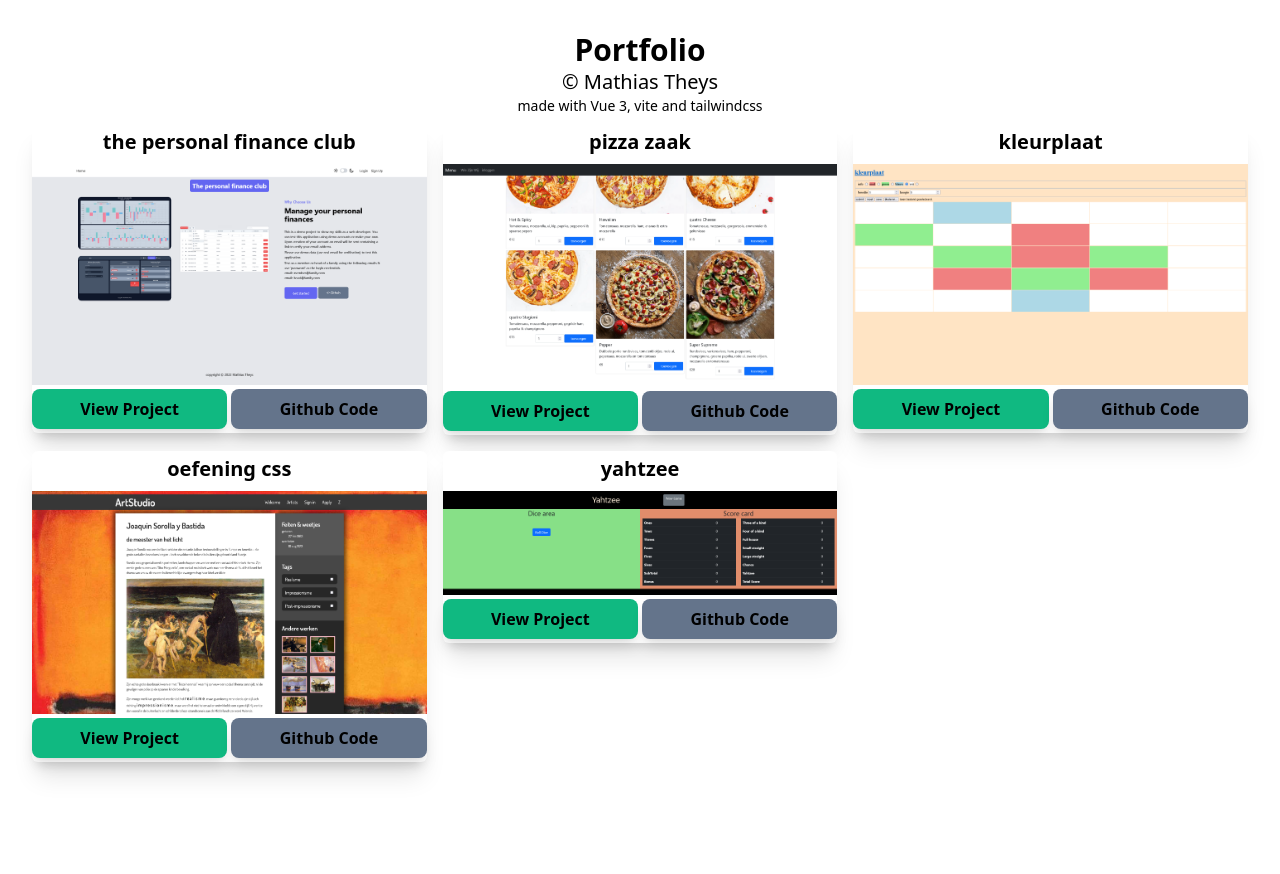
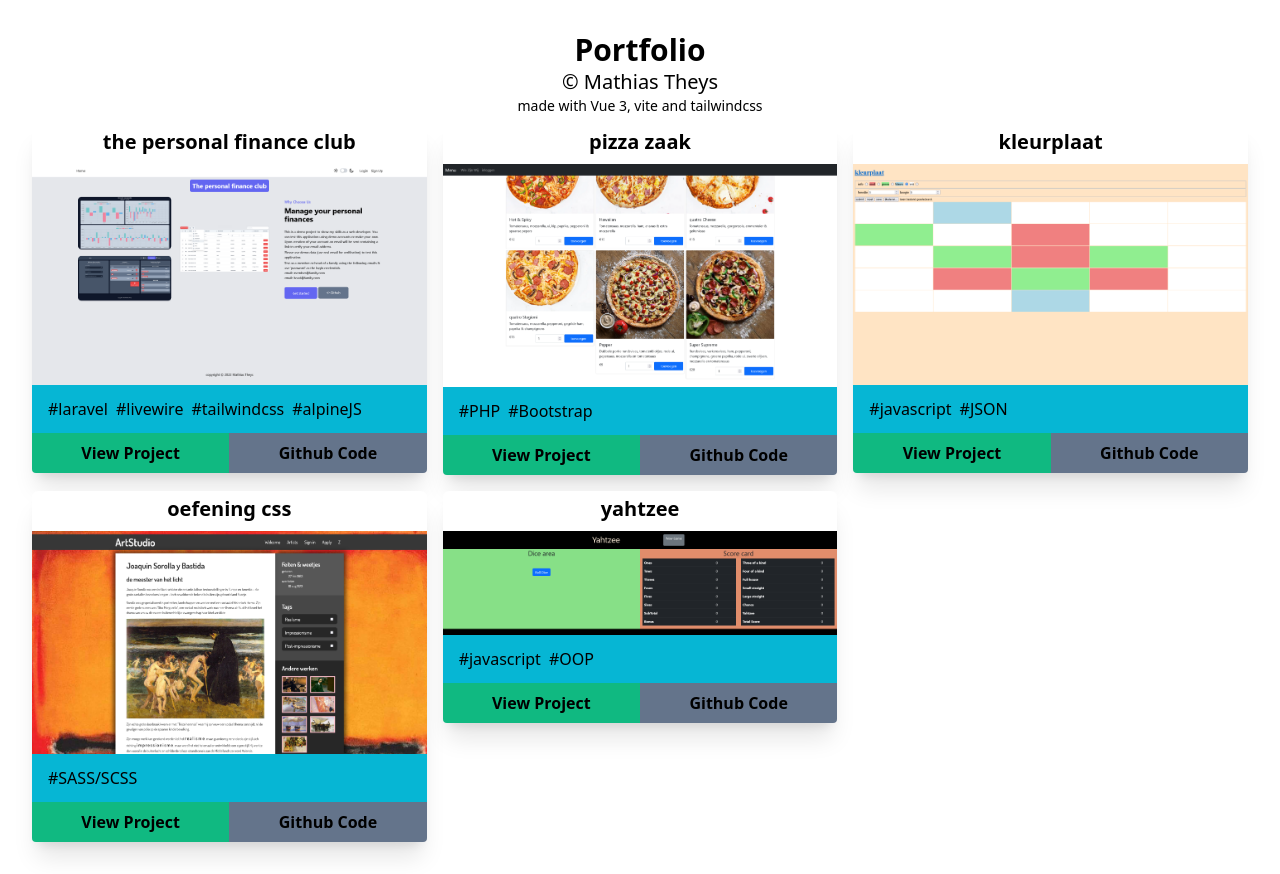
Before and after one commit to AtlasMountains/Portfolio, a Vue app: page / in a window 1280 px wide. Before the commit the page ends 800 px from the top, so only its background shows below. Built offline with nearby package versions, Linux system fonts and the light colour scheme.

Commit message:
adding tags

```diff
--- a/src/App.vue
+++ b/src/App.vue
@@ -29,13 +29,24 @@ export default {
         linkProject: "https://siteskip.be/",
         foto: "/src/assets/FinanceClub.png",
         title: "the personal finance club",
-      },
+        tags: [
+          {id:1,name:'laravel'},
+          {id:2,name:'livewire'},
+          {id:3,name:'tailwindcss'},
+          {id:4,name:'alpineJS'},
+        ]
+        }
+      ,
       {
         id: 2,
         linkCode: "https://github.com/AtlasMountains",
         linkProject: "https://pizza.siteskip.be/",
         foto: "/src/assets/PizzaZaak.png",
         title: "pizza zaak",
+        tags: [
+          {id:1,name:'PHP'},
+          {id:2,name:'Bootstrap'}
+        ]
       },
       {
         id: 3,
@@ -43,6 +54,10 @@ export default {
         linkProject: "https://atlasmountains.github.io/kleurplaat/",
         foto: "/src/assets/kleurplaat.png",
         title: "kleurplaat",
+        tags: [
+          {id:1,name:'javascript'},
+          {id:2,name:'JSON'},
+        ]
       },
       {
         id: 4,
@@ -50,6 +65,9 @@ export default {
         linkProject: "https://atlasmountains.github.io/oefening-SCSS/",
         foto: "/src/assets/ArtStudio.png",
         title: "oefening css",
+        tags: [
+          {id:1,name:'SASS/SCSS'},
+        ]
       },
       {
         id: 5,
@@ -57,6 +75,10 @@ export default {
         linkProject: "https://atlasmountains.github.io/yahtzee/",
         foto: "/src/assets/YahtzeeSmall.png",
         title: "yahtzee",
+        tags: [
+          {id:1,name:'javascript'},
+          {id:2,name:'OOP'},
+        ]
       },
     ];
   },
--- a/src/components/Card.vue
+++ b/src/components/Card.vue
@@ -1,27 +1,32 @@
 <template>
   <div class="bg-white rounded-md shadow-xl">
     <h3 class="text-xl font-semibold text-center pt-1 pb-2">{{ title }}</h3>
-    <div class="grid grid-cols-2 gap-x-1">
-      <div class="w-full col-span-2 overflow-hidden">
-        <img
+    <div class="w-full col-span-2 overflow-hidden">
+      <img
           :src="foto"
           :alt="title"
           class="object-cover hover:scale-125 ease-in-out duration-300"
         />
-      </div>
+    </div>
 
+    <div class="p-3 bg-cyan-500 col-span-2">
+      <ul :key="tag.id" v-for="tag in tags" class="flex-row inline-flex">
+        <li class="px-1">#{{ tag.name }}</li>
+      </ul>
+    </div>
+
+    <div class="grid grid-cols-2">
       <Knop
         text="View Project"
-        class="bg-emerald-500 my-1"
+        class="bg-emerald-500 rounded-bl"
         :link="linkProject"
       ></Knop>
 
       <Knop
         text="Github Code"
-        class="bg-slate-500 my-1"
+        class="bg-slate-500 rounded-br"
         :link="linkCode"
       ></Knop>
-
     </div>
   </div>
 </template>
@@ -29,7 +34,7 @@
 <script>
 import Knop from "./Knop.vue";
 export default {
-  props: ["title", "linkCode", "linkProject", "foto"],
+  props: ["title", "linkCode", "linkProject", "foto", "tags"],
   components: { Knop },
 };
 </script>
--- a/src/components/Knop.vue
+++ b/src/components/Knop.vue
@@ -1,6 +1,6 @@
 <template>
   <a
-    class="font-bold rounded-lg shadow-lg text-center py-2 hover:bg-opacity-70 ease-in-out duration-300"
+    class="font-bold text-center py-2 hover:bg-opacity-70 ease-in-out duration-300"
     :href="link"
     target="_blank"
   >
--- a/src/components/Projects.vue
+++ b/src/components/Projects.vue
@@ -17,6 +17,7 @@ export default {
         :foto="app.foto"
         :linkCode="app.linkCode"
         :linkProject="app.linkProject"
+        :tags = "app.tags"
       ></Card>
     </div>
   </div>
```
